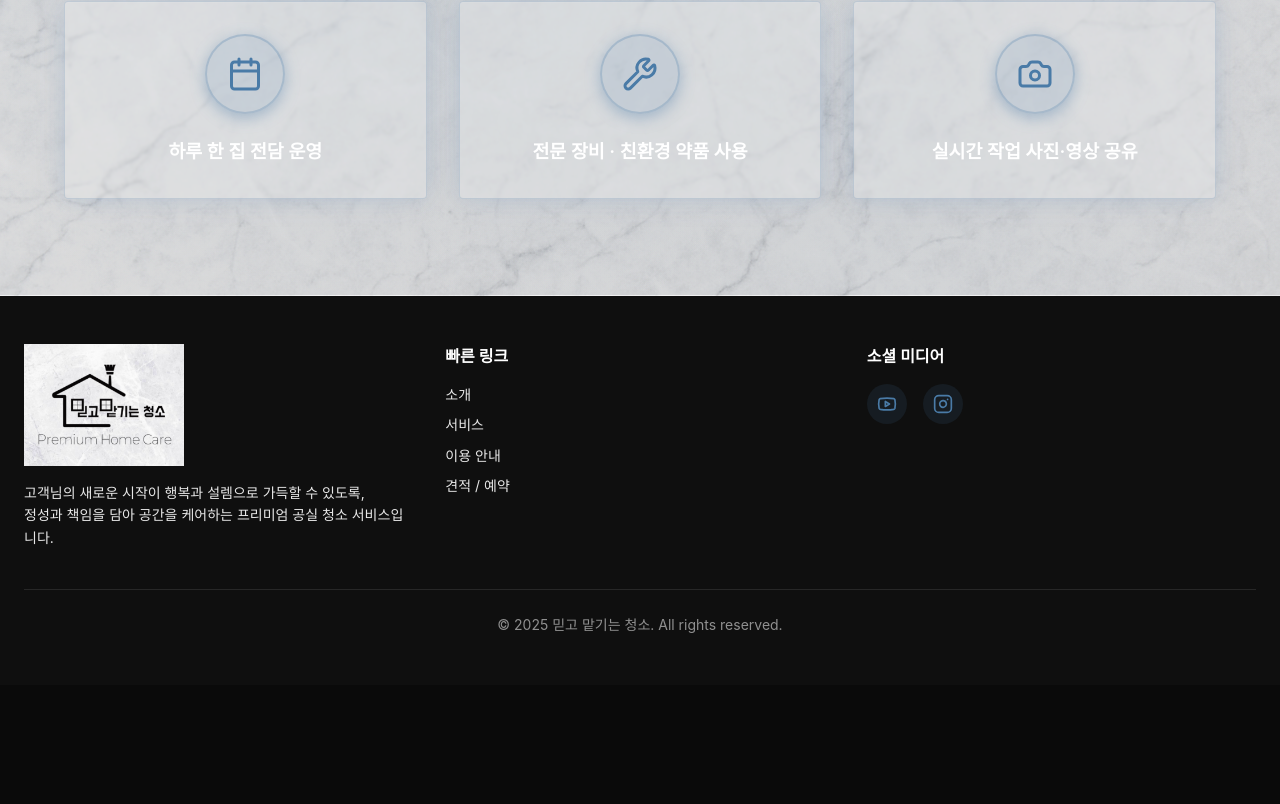
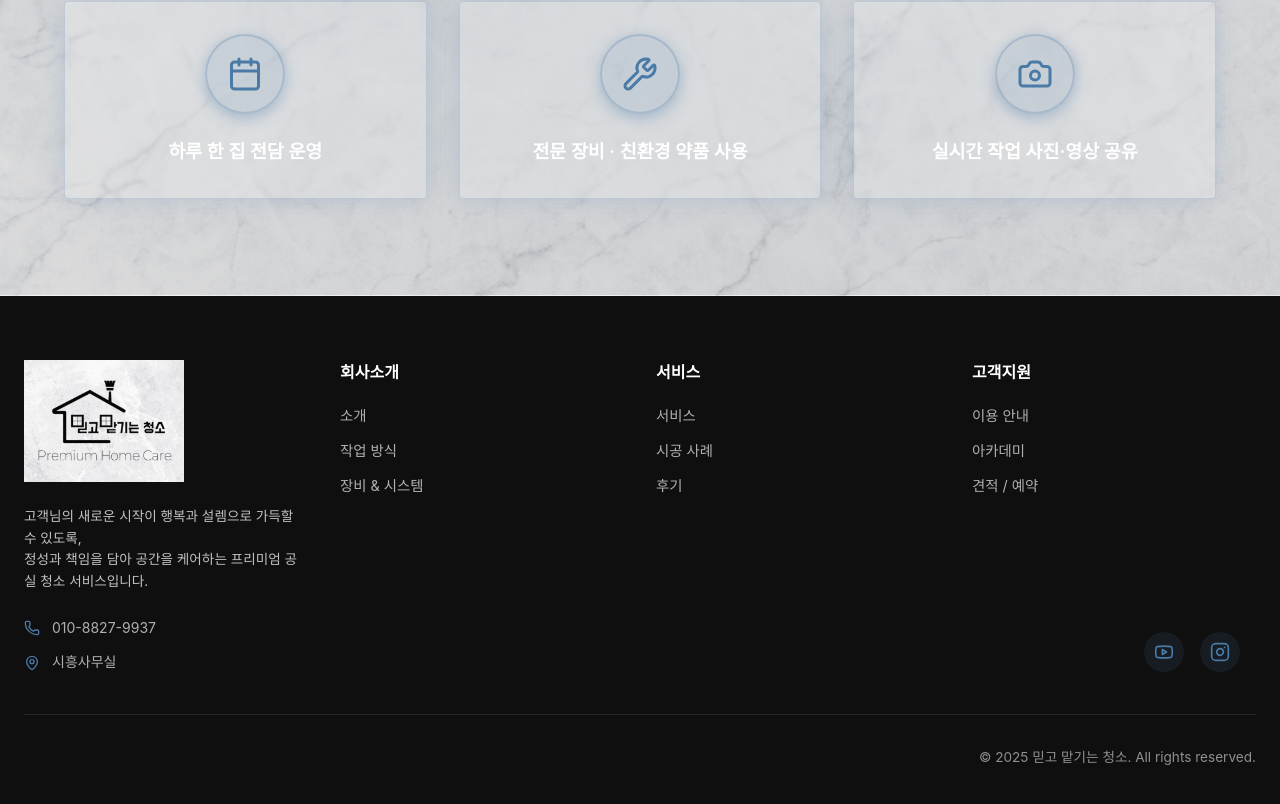
Before and after one commit to 1rrock/t_clean, a Next.js app: page / in a window 1280 px wide. Shown: the part 2629-3433 px from the top of the page. Before the commit the page ends 3314 px from the top, so only its background shows below. Built offline with nearby package versions, Linux system fonts and the light colour scheme; a web font is replaced by a local one.

Commit message:
[feat] 푸터 메뉴 및 연락처 정보 추가
푸터에 회사소개, 서비스, 고객지원 메뉴를 추가하고,
연락처 정보 및 소셜 미디어 링크를 업데이트했습니다.

```diff
--- a/src/components/layout/Footer.tsx
+++ b/src/components/layout/Footer.tsx
@@ -1,10 +1,37 @@
 'use client';
 
 import {Box, Container, Divider, Typography} from '@mui/material';
-import {Instagram, Youtube} from 'lucide-react';
+import {Instagram, Youtube, Phone, Mail, MapPin} from 'lucide-react';
 import Image from 'next/image';
 import Link from 'next/link';
 import {colors} from "@/lib/theme/colors";
+
+const footerMenus = [
+    {
+        title: '회사소개',
+        links: [
+            { label: '소개', href: '/about' },
+            { label: '작업 방식', href: '/how-we-work' },
+            { label: '장비 & 시스템', href: '/equipment' },
+        ],
+    },
+    {
+        title: '서비스',
+        links: [
+            { label: '서비스', href: '/service' },
+            { label: '시공 사례', href: '/case-study' },
+            { label: '후기', href: '/review' },
+        ],
+    },
+    {
+        title: '고객지원',
+        links: [
+            { label: '이용 안내', href: '/notice' },
+            { label: '아카데미', href: '/academy' },
+            { label: '견적 / 예약', href: '/reservation' },
+        ],
+    },
+];
 
 export default function Footer() {
     return (
@@ -13,8 +40,8 @@ export default function Footer() {
             sx={{
                 backgroundColor: 'transparent',
                 color: 'white',
-                py: 6,
-                borderTop: '1px solid rgba(255, 255, 255, 0.1)',
+                py: { xs: 6, md: 8 },
+                borderTop: `1px solid ${colors.border.default}`,
                 position: 'relative',
                 '&::before': {
                     content: '""',
@@ -30,15 +57,18 @@ export default function Footer() {
             }}
         >
             <Container maxWidth="xl" sx={{position: 'relative', zIndex: 1}}>
+                {/* 상단 메뉴 섹션 */}
                 <Box
                     sx={{
                         display: 'grid',
-                        gridTemplateColumns: {xs: '1fr', md: 'repeat(3, 1fr)'},
-                        gap: 4,
+                        gridTemplateColumns: { xs: '1fr', md: 'repeat(2, 1fr)', lg: 'repeat(4, 1fr)' },
+                        gap: { xs: 3, md: 4 },
+                        mb: 5,
                     }}
                 >
+                    {/* 로고 & 소개 */}
                     <Box>
-                        <Box sx={{mb: 2}}>
+                        <Box sx={{mb: 3}}>
                             <Image
                                 src="/logo.png"
                                 alt="믿고 맡기는 청소"
@@ -47,46 +77,61 @@ export default function Footer() {
                                 style={{objectFit: 'contain'}}
                             />
                         </Box>
-                        <Typography variant="body2" sx={{mb: 2, opacity: 0.9}}>
+                        <Typography variant="body2" sx={{mb: 3, opacity: 0.85, lineHeight: 1.6, fontSize: '0.85rem', color: colors.text.secondary}}>
                             고객님의 새로운 시작이 행복과 설렘으로 가득할 수 있도록,
                             <br/>
                             정성과 책임을 담아 공간을 케어하는 프리미엄 공실 청소 서비스입니다.
                         </Typography>
+
+                        {/* 연락처 정보 */}
+                        <Box sx={{display: 'flex', flexDirection: 'column', gap: 1.5}}>
+                            <Box sx={{display: 'flex', alignItems: 'center', gap: 1.5}}>
+                                <Phone size={16} color={colors.primary.main} style={{flexShrink: 0}} />
+                                <Typography variant="body2" sx={{color: colors.text.tertiary}}>
+                                    010-8827-9937
+                                </Typography>
                             </Box>
-
-                    <Box>
-                        <Typography variant="h6" sx={{mb: 2, fontWeight: 600}}>
-                            빠른 링크
+                            <Box sx={{display: 'flex', alignItems: 'center', gap: 1.5}}>
+                                <MapPin size={16} color={colors.primary.main} style={{flexShrink: 0}} />
+                                <Typography variant="body2" sx={{color: colors.text.tertiary}}>
+                                    시흥사무실
                                 </Typography>
-                        <Box sx={{display: 'flex', flexDirection: 'column', gap: 1}}>
-                            <Link href="/about" style={{color: colors.text.primary, textDecoration: 'none', opacity: 0.9}}>
-                                <Typography variant="body2" sx={{'&:hover': {opacity: 1, color: colors.primary.main}}}>
-                                    소개
-                                </Typography>
-                            </Link>
-                            <Link href="/service" style={{color: colors.text.primary, textDecoration: 'none', opacity: 0.9}}>
-                                <Typography variant="body2" sx={{'&:hover': {opacity: 1, color: colors.primary.main}}}>
-                                    서비스
-                                </Typography>
-                            </Link>
-                            <Link href="/notice" style={{color: colors.text.primary, textDecoration: 'none', opacity: 0.9}}>
-                                <Typography variant="body2" sx={{'&:hover': {opacity: 1, color: colors.primary.main}}}>
-                                    이용 안내
-                                </Typography>
-                            </Link>
-                            <Link href="/reservation" style={{color: colors.text.primary, textDecoration: 'none', opacity: 0.9}}>
-                                <Typography variant="body2" sx={{'&:hover': {opacity: 1, color: colors.primary.main}}}>
-                                    견적 / 예약
-                                </Typography>
-                            </Link>
+                            </Box>
                         </Box>
                     </Box>
 
-                    <Box>
-                        <Typography variant="h6" sx={{mb: 2, fontWeight: 600}}>
-                            소셜 미디어
+                    {/* 메뉴 컬럼들 */}
+                    {footerMenus.map((menu, idx) => (
+                        <Box key={idx}>
+                            <Typography variant="h6" sx={{mb: 2.5, fontWeight: 600, fontSize: '1rem', color: colors.text.primary}}>
+                                {menu.title}
                             </Typography>
-                        <Box sx={{display: 'flex', gap: 2, mb: 3}}>
+                            <Box sx={{display: 'flex', flexDirection: 'column', gap: 1.5}}>
+                                {menu.links.map((link, linkIdx) => (
+                                    <Link key={linkIdx} href={link.href} style={{textDecoration: 'none'}}>
+                                        <Typography
+                                            variant="body2"
+                                            sx={{
+                                                color: colors.text.tertiary,
+                                                fontSize: '0.9rem',
+                                                transition: 'all 0.3s ease',
+                                                '&:hover': {
+                                                    color: colors.primary.main,
+                                                    paddingLeft: '4px',
+                                                },
+                                            }}
+                                        >
+                                            {link.label}
+                                        </Typography>
+                                    </Link>
+                                ))}
+                            </Box>
+                        </Box>
+                    ))}
+
+
+                    {/* 소셜 미디어 */}
+                    <Box className="absolute bottom-24 right-10" sx={{display: 'flex', gap: 2}}>
                         <Link href="https://www.youtube.com/@%EB%AF%BF%EA%B3%A0%EB%A7%A1%EA%B8%B0%EB%8A%94%EC%B2%AD%EC%86%8C-f8n" target="_blank" rel="noopener noreferrer">
                             <Box
                                 sx={{
@@ -100,8 +145,9 @@ export default function Footer() {
                                     color: colors.primary.main,
                                     transition: 'all 0.3s ease',
                                     '&:hover': {
-                                            backgroundColor: `${colors.primary.main}40`,
-                                            transform: 'translateY(-2px)',
+                                        backgroundColor: colors.primary.main,
+                                        color: colors.text.primary,
+                                        transform: 'translateY(-3px)',
                                     },
                                 }}
                             >
@@ -121,8 +167,9 @@ export default function Footer() {
                                     color: colors.primary.main,
                                     transition: 'all 0.3s ease',
                                     '&:hover': {
-                                            backgroundColor: `${colors.primary.main}40`,
-                                            transform: 'translateY(-2px)',
+                                        backgroundColor: colors.primary.main,
+                                        color: colors.text.primary,
+                                        transform: 'translateY(-3px)',
                                     },
                                 }}
                             >
@@ -131,13 +178,25 @@ export default function Footer() {
                         </Link>
                     </Box>
                 </Box>
-                </Box>
 
-                <Divider sx={{my: 3, borderColor: colors.border.default}}/>
+                <Divider sx={{my: 4, borderColor: colors.border.default}}/>
 
-                <Typography variant="body2" sx={{textAlign: 'center', opacity: 0.8, color: colors.text.tertiary}}>
+                {/* 하단 - 소셜 미디어 & 저작권 */}
+                <Box
+                    sx={{
+                        display: 'flex',
+                        justifyContent: 'end',
+                        alignItems: 'center',
+                        flexWrap: { xs: 'wrap', md: 'nowrap' },
+                        gap: 2,
+                    }}
+                >
+
+                    {/* 저작권 */}
+                    <Typography variant="body2" sx={{textAlign: { xs: 'left', md: 'right' }, opacity: 0.8, color: colors.text.tertiary, fontSize: '0.85rem'}}>
                         © {new Date().getFullYear()} 믿고 맡기는 청소. All rights reserved.
                     </Typography>
+                </Box>
             </Container>
         </Box>
     );
```
Lines whose indentation alone changed are shown as unchanged.
